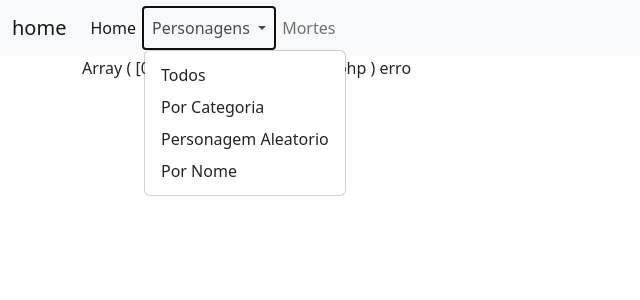
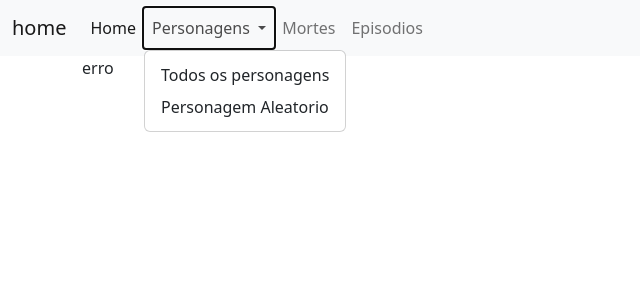
Before and after one commit to ysMarcos/breaking-bad, a PHP site: page /breaking-bad/paginas/index.php in a window 1280 px wide, after a click on "Personagens". Shown: the top 300 px of the page, without its empty margins (0-640 px from the left). Run offline with PHP 8.4, Linux system fonts and the light colour scheme.

Commit message:
ajustes nas rotas

```diff
--- a/config.php
+++ /dev/null
@@ -1,3 +0,0 @@
-<?php
-    define("IMGS", "https://www.breakingbadapi.com/api/")
-?>
--- a/index.php
+++ b/index.php
@@ -31,21 +31,18 @@
                 </a>
                 <ul class="dropdown-menu">
                 <li>
-                    <a class="dropdown-item" href="#">Todos</a>
-                </li>
-                <li>
-                    <a class="dropdown-item" href="#">Por Categoria</a>
+                    <a class="dropdown-item" href="#">Todos os personagens</a>
                 </li>
                 <li>
                     <a class="dropdown-item" href="#">Personagem Aleatorio</a>
-                </li>
-                <li>
-                    <a class="dropdown-item" href="#">Por Nome</a>
                 </li>
             </ul>
             </li>
             <li class="nav-item">
                 <a class="nav-link" href="morte">Mortes</a>
+            </li>
+            <li class="nav-item">
+                <a class="nav-link" href="episodios">Episodios</a>
             </li>
         </ul>
         </div>
@@ -59,7 +56,6 @@
             if(isset($_GET["param"])){
                 $param = trim($_GET["param"]);
                 $param = explode("/", $param);
-                print_r($param);
                 $pagina = $param[0];
             }
 
```
Also changed, not shown: paginas/personagem.php (deleted, +0 -30 lines), paginas/episodios.php (added).
